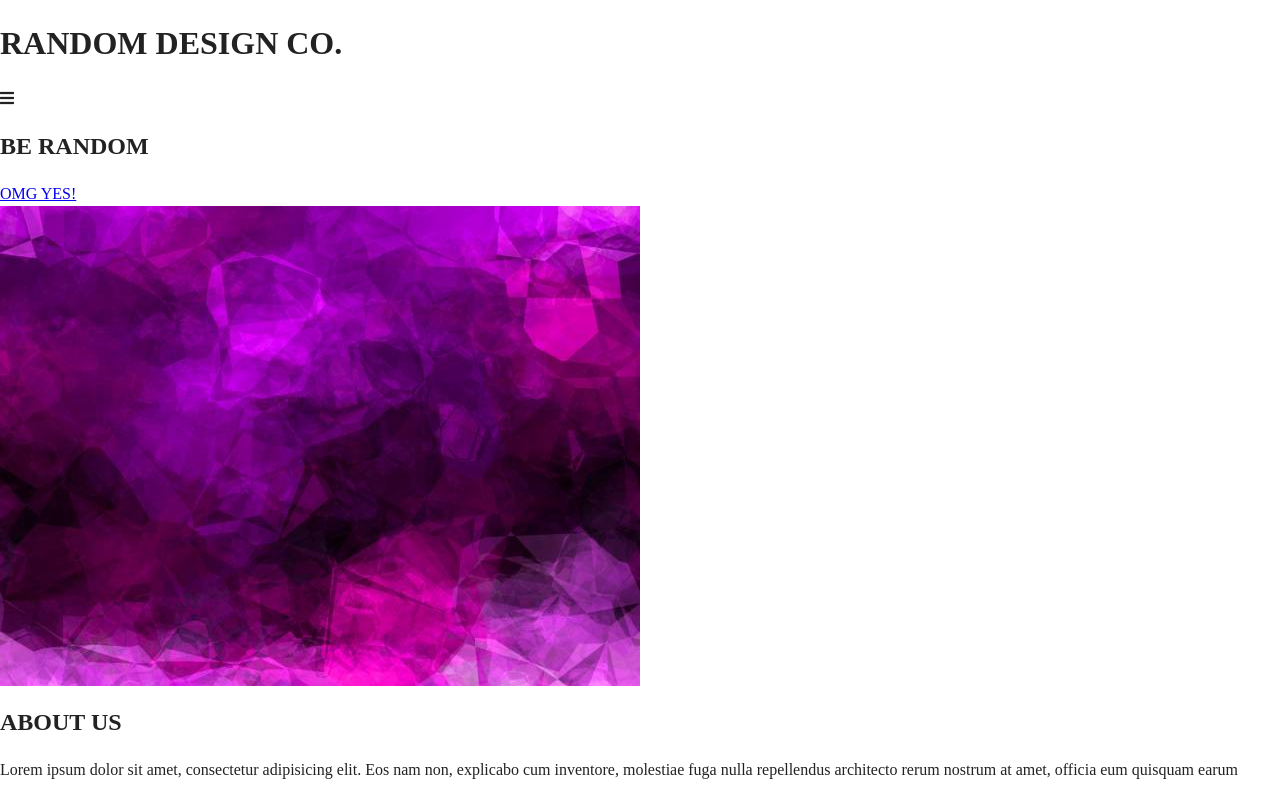
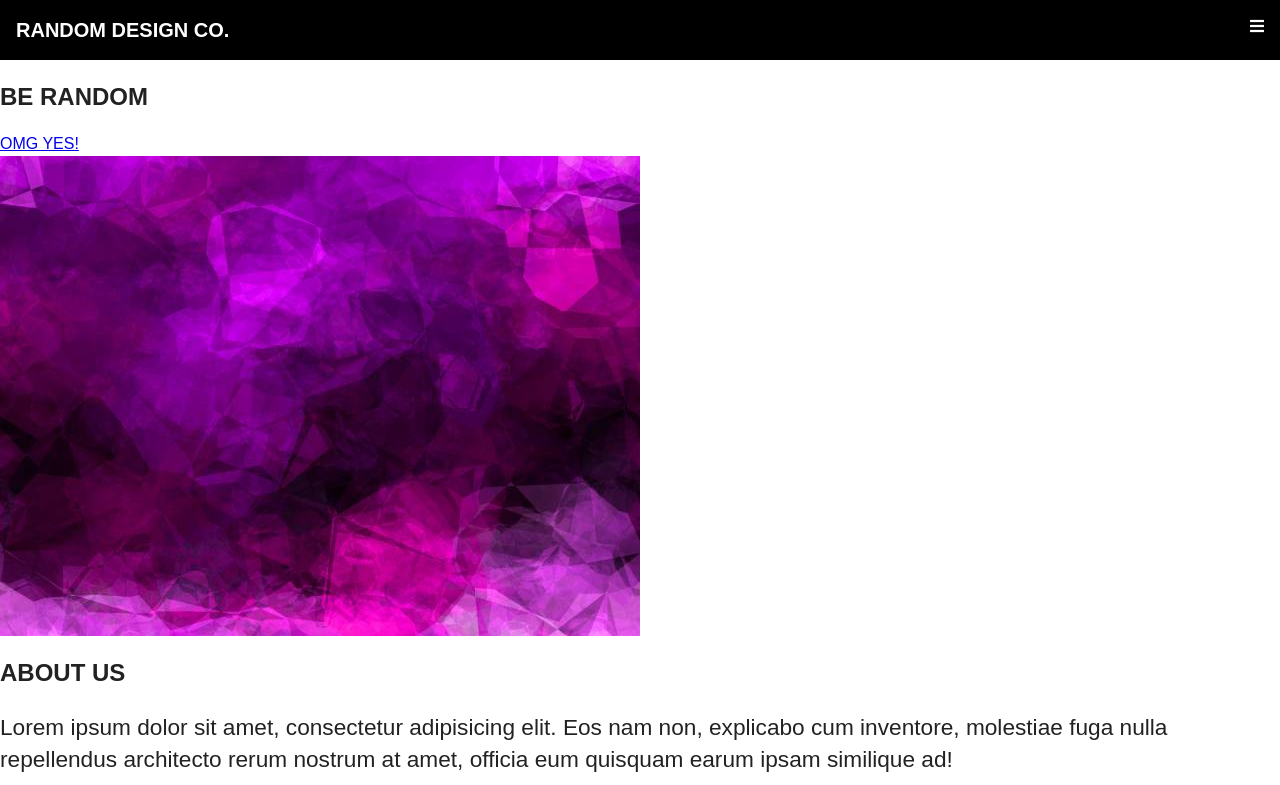
Before and after one commit to rockercor96/Lesson-11.2, a plain HTML site: page random design co/index.html in a window 1280 px wide. Shown: the top 785 px of the page. Drawn offline with nearby package versions, Linux system fonts and the light colour scheme; a script that the page names is missing.

Commit message:
Worked on header tag

```diff
--- a/random design co/css/main.css
+++ b/random design co/css/main.css
@@ -96,6 +96,50 @@ textarea {
 /* ==========================================================================
    Author's custom styles
    ========================================================================== */
+html {
+    box-sizing: border-box;
+}
+
+*, *:before, *:after {
+    box-sizing: inherit;
+}
+
+body {
+    font-family: "Arial";
+}
+
+img {
+    max-width: 100%;
+}
+
+p {
+    font-size: 17pt;
+}
+.page-header {
+    background-color: #000000;
+    color:#ffffff;
+    padding: 1em;
+    position: fixed;
+    top: 0;
+    left: 0;
+    width: 100%;
+}
+
+.page-header {
+    position: relative;
+}
+
+.page-header h1 {
+    margin: 0;
+    font-size: 15pt;
+    text-transform: uppercase;
+}
+
+.main-nav {
+    position: absolute;
+    top: 1em;
+    right: 1em;
+}
 
 
 
```
